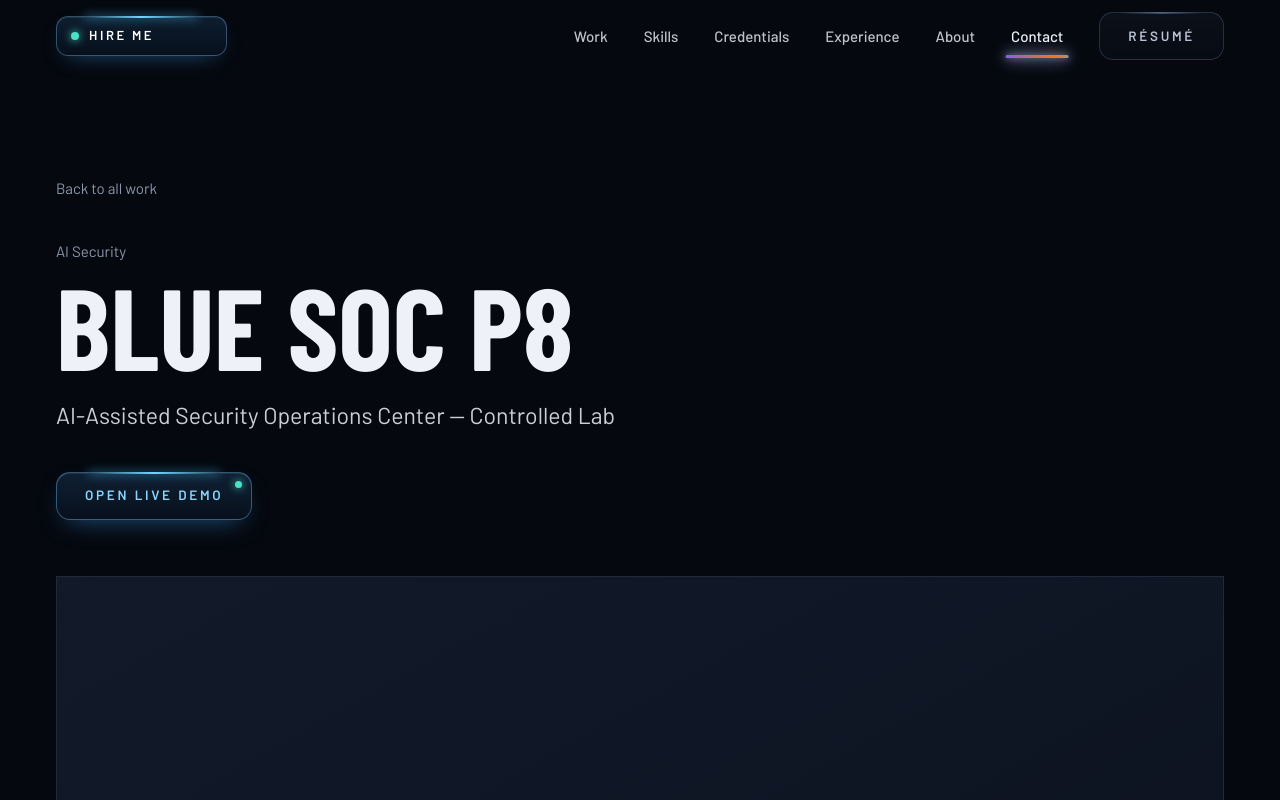
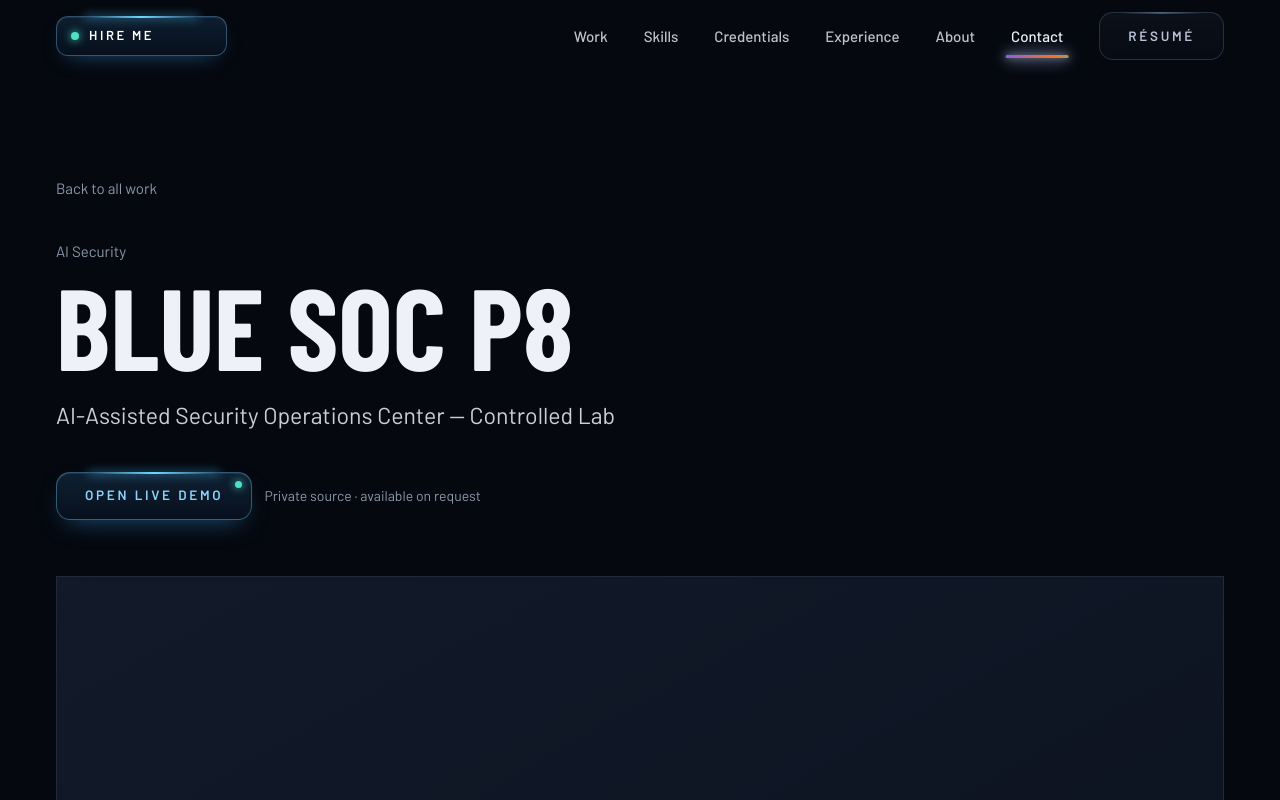
Before and after one commit to kamara1994/portfolio, a Next.js app: page /projects/blue-soc-p8 in a window 1280 px wide. Shown: the top 800 px of the page. Built offline with nearby package versions, Linux system fonts and the light colour scheme.

Commit message:
Improve project preview and source code presentation

```diff
--- a/app/projects/[slug]/page.tsx
+++ b/app/projects/[slug]/page.tsx
@@ -49,7 +49,8 @@ export default function ProjectPage({ params }: { params: { slug: string } }) {
           <p className="mt-6 max-w-[44ch] text-[clamp(19px,1.8vw,24px)] leading-snug text-snow/85">{p.subtitle}</p>
           <div className="btn-row mt-10 flex flex-wrap gap-3">
             {p.demo && <a href={p.demo} target="_blank" rel="noopener" className="btn-primary">Open live demo</a>}
-            {p.github && <a href={p.github} target="_blank" rel="noopener" className={p.demo ? 'btn-ghost' : 'btn-primary'}>View code</a>}
+            {p.github && <a href={p.github} target="_blank" rel="noopener" className={p.demo ? 'btn-ghost' : 'btn-primary'}>View source code</a>}
+            {p.sourceAccess && <span className="self-center text-sm text-smoke">{p.sourceAccess === 'private' ? 'Private source · available on request' : 'Source not published'}</span>}
             {p.report && <a href={p.report} className="btn-ghost">Download report</a>}
           </div>
         </header>
```
